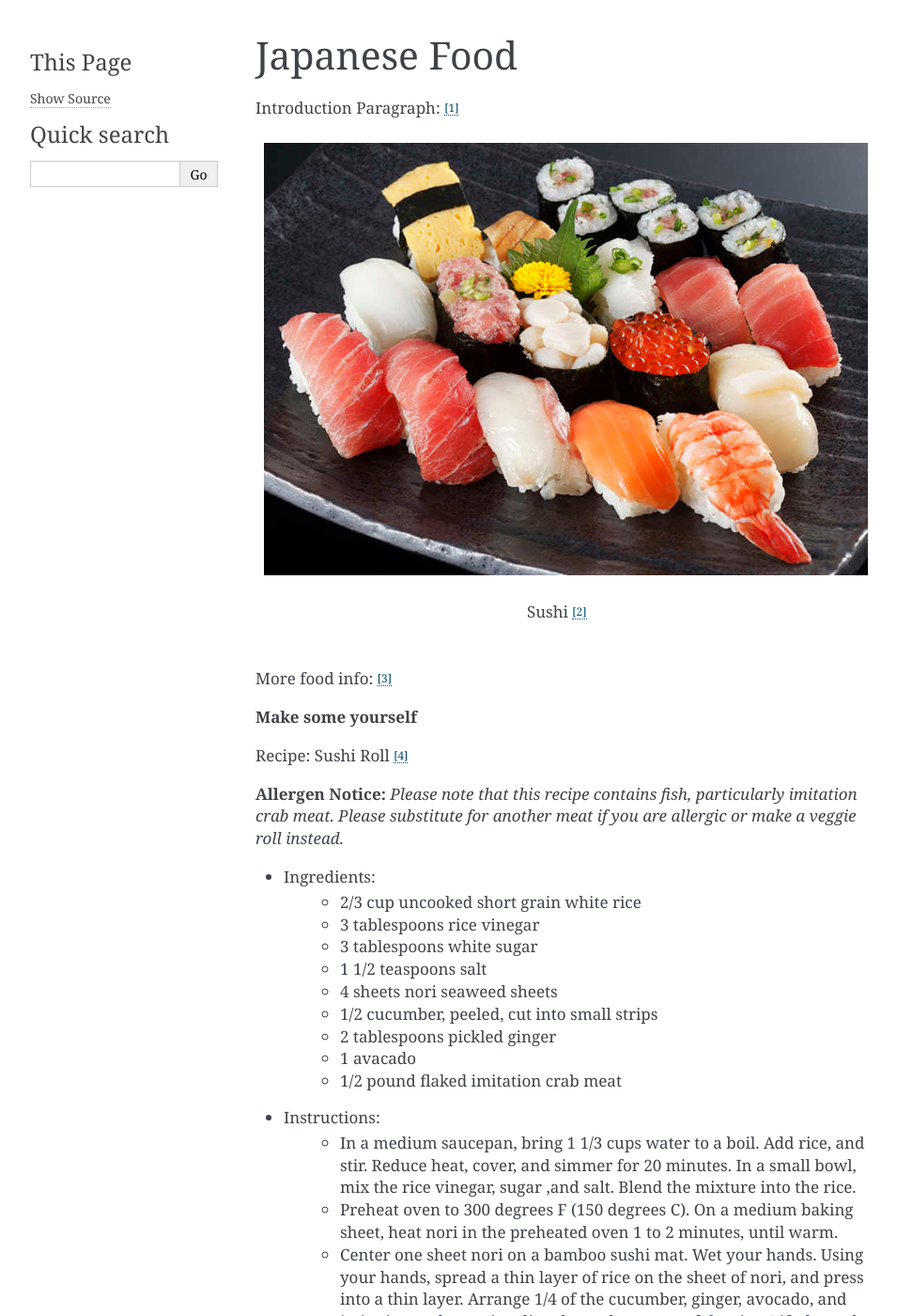
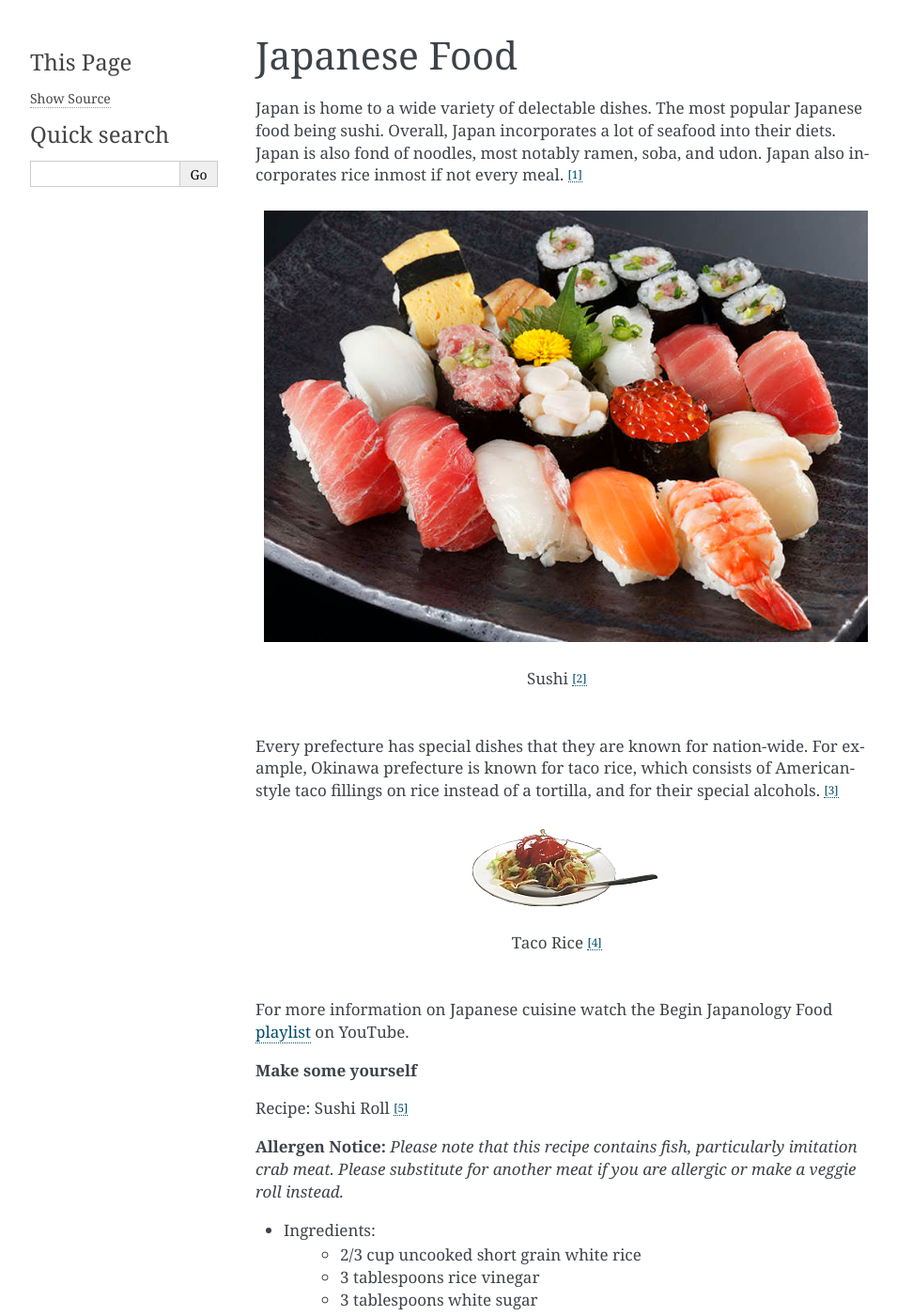
Before and after one commit to EliTaue/traveldestinations, a Sphinx documentation site: the page built from source/japan_food.rst, in a window 1280 px wide and 1400 px high. Shown: the whole window at 94% size, without its empty margins (148-1103 px from the left). Built offline with Sphinx 7.4.7, drawn with Linux system fonts in a browser that asks for light colours; some of the changed text lies outside the part shown.

Commit message:
Updating information and adding pictures to Japan

```diff
--- a/source/japan_food.rst
+++ b/source/japan_food.rst
@@ -1,18 +1,26 @@
 Japanese Food
 ===================
 
-Introduction Paragraph: [#f1]_
+Japan is home to a wide variety of delectable dishes. The most popular Japanese food being sushi. Overall, Japan incorporates a lot of seafood into their diets. Japan is also fond of noodles, most notably ramen, soba, and udon. Japan also incorporates rice inmost if not every meal. [#f1]_
 
 .. figure:: j_sushi.jpg
 
     Sushi [#f2]_
 
 
-More food info: [#f3]_
+Every prefecture has special dishes that they are known for nation-wide. For example, Okinawa prefecture is known for taco rice, which consists of American-style taco fillings on rice instead of a tortilla, and for their special alcohols. [#f3]_
+
+.. figure:: j_taco_rice.jpg
+
+    Taco Rice [#f4]_
+
+For more information on Japanese cuisine watch the Begin Japanology Food `playlist`_ on YouTube.
+
+.. _playlist: https://www.youtube.com/watch?v=_DSzKh67kS8&list=PLfCk374GUQIj1YZjwFZqIPBAeRkTsA7ya
 
 **Make some yourself**
 
-Recipe: Sushi Roll [#f4]_
+Recipe: Sushi Roll [#f5]_
 
 **Allergen Notice:** *Please note that this recipe contains fish, particularly imitation crab meat. Please substitute for another meat if you are allergic or make a veggie roll instead.*
 
@@ -34,12 +42,11 @@ Recipe: Sushi Roll [#f4]_
 
 *Tip: use a clean dish towel in place of the bamboo sushi mat.*
 
-Ending Idea: [#f5]_
 
 .. rubric:: Footnotes
 
-.. [#f1] "`Sushi Roll Recipe<https://www.allrecipes.com/recipe/24228/sushi-roll//>`_". 1ORANGE1. allrecipes.com. Retrieved 2019-12-05.
+.. [#f1] "`Basic Food <https://www.japan-zone.com/culture/food.shtml/>`_". Japan Zone. 2019. Retrieved 2019-12-10.
 .. [#f2] "`Sushi Picture <https://livejapan.com/en/article-a0000370//>`_". Live Japan. 2018. Retrieved 2019-12-05.
-.. [#f3] "`Sushi Roll Recipe<https://www.allrecipes.com/recipe/24228/sushi-roll//>`_". 1ORANGE1. allrecipes.com. Retrieved 2019-12-05.
-.. [#f4] "`Sushi Roll Recipe<https://www.allrecipes.com/recipe/24228/sushi-roll//>`_". 1ORANGE1. allrecipes.com. Retrieved 2019-12-05.
-.. [#f5] "`Sushi Roll Recipe<https://www.allrecipes.com/recipe/24228/sushi-roll//>`_". 1ORANGE1. allrecipes.com. Retrieved 2019-12-05.
+.. [#f3] "`Okinawa Food <https://www.japan-guide.com/e/e7128.html/>`_". Japan-Guide. 2019. Retrieved 2019-12-10.
+.. [#f4] "`Taco Rice Picture <https://www.japan-guide.com/e/e7128.html/>`_". Japan-Guide. 2019. Retrieved 2019-12-10.
+.. [#f5] "`Sushi Roll Recipe<https://www.allrecipes.com/recipe/24228/sushi-roll//>`_". 1ORANGE1. allrecipes.com. 2019. Retrieved 2019-12-05.
```
Also changed, not shown: source/j_taco_rice.jpg (added).
